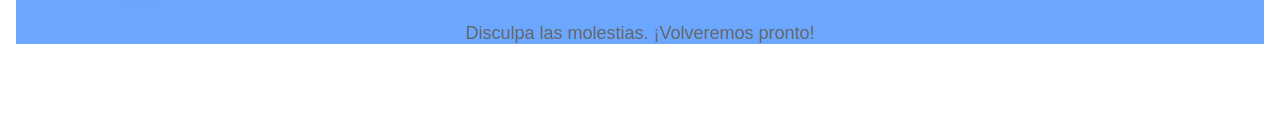
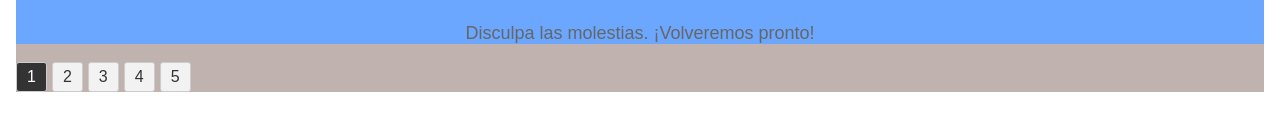
Before and after one commit to Lagguer96/Lagguer, an Angular app: page / in a window 1280 px wide. Shown: the part 367-498 px from the top of the page. Built offline with nearby package versions, Linux system fonts and the light colour scheme.

Commit message:
added_fresh_component_index

```diff
--- a/src/app/app.component.html
+++ b/src/app/app.component.html
@@ -92,6 +92,31 @@
         transform: translateY(10%);
     }
 
+    .pager {
+      display: flex;
+      list-style: none;
+      padding: 0;
+    }
+
+    .pager li {
+      margin-right: 5px;
+    }
+
+    .pager a {
+      display: inline-block;
+      padding: 5px 10px;
+      text-decoration: none;
+      background-color: #f2f2f2;
+      color: #333;
+      border: 1px solid #ccc;
+      border-radius: 3px;
+    }
+
+    .pager a.active {
+      background-color: #333;
+      color: #fff;
+    }
+
 
   </style>
 </head>
@@ -106,5 +131,12 @@
         <h1>Estamos trabajando en esta página</h1>
         <p>Disculpa las molestias. ¡Volveremos pronto!</p>
     </div>
+    <ul class="pager">
+        <li><a href="#" class="active">1</a></li>
+        <li><a href="#">2</a></li>
+        <li><a href="#">3</a></li>
+        <li><a href="#">4</a></li>
+        <li><a href="#">5</a></li>
+    </ul>
 </body>
 </html>
```
